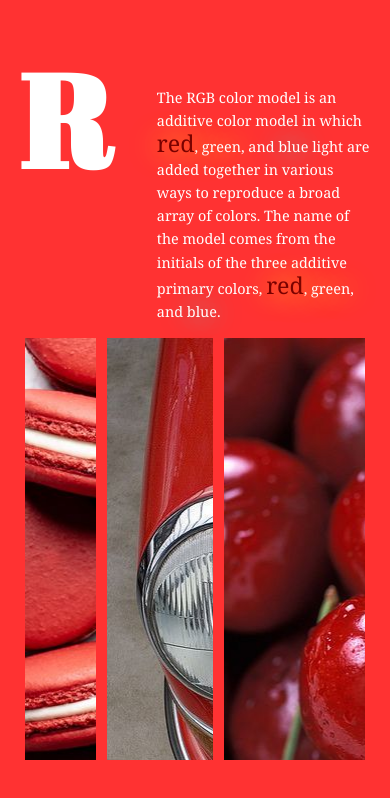
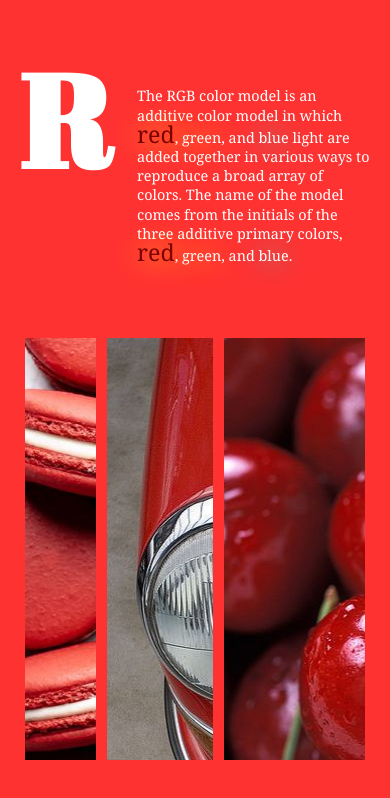
Before and after one commit to marionjun/responsive-screens, a plain HTML site: page index.html in a window 390 px wide. Drawn offline with Linux system fonts and the light colour scheme; a script that the page names is missing.

Commit message:
red updated again

```diff
--- a/style.css
+++ b/style.css
@@ -164,12 +164,13 @@ p {
   }
   p {
     font-size: 0.9rem;
+    line-height: 1.2rem;
   }
   .g {
-    font-size: 2rem;
+    font-size: 1rem;
   }
   .b {
-    font-size: 2rem;
+    font-size: 1rem;
   }
   .highlight1 {
     color: white;
```
